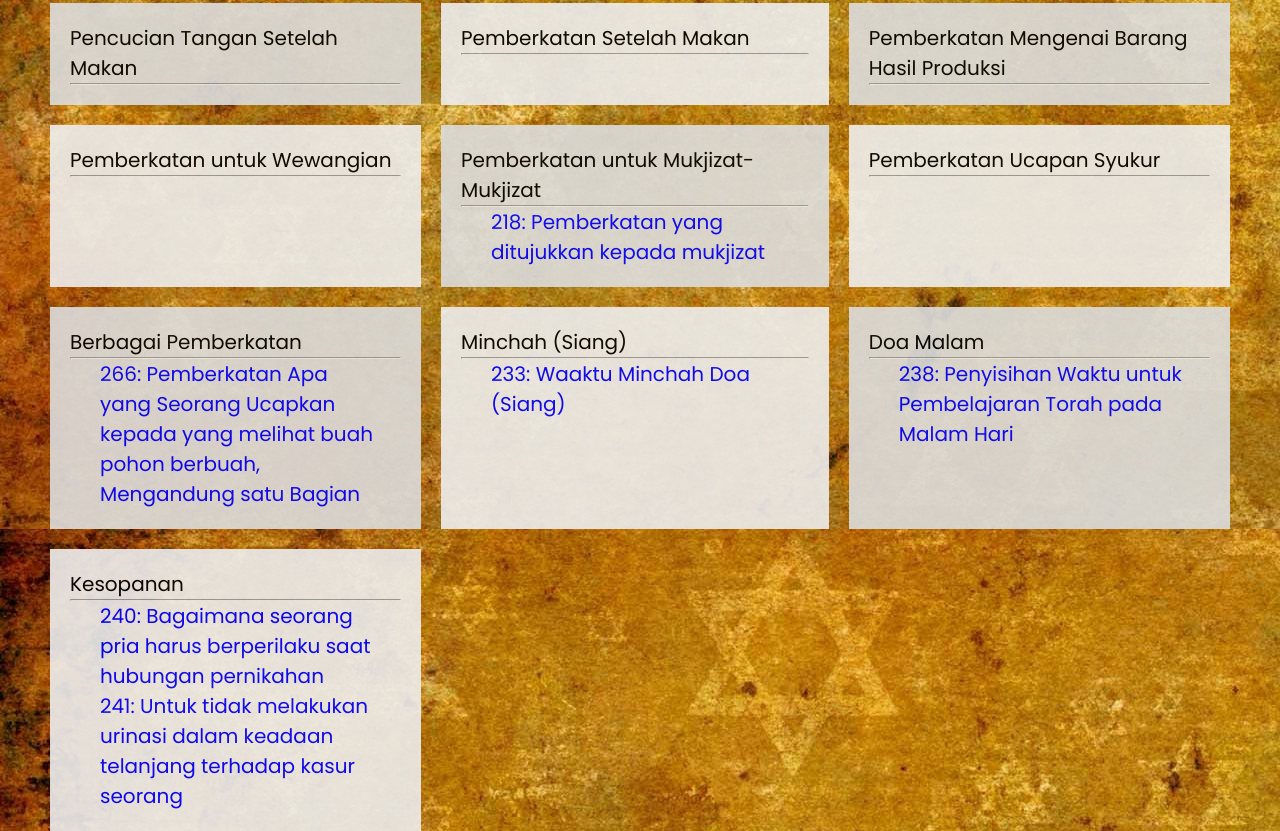
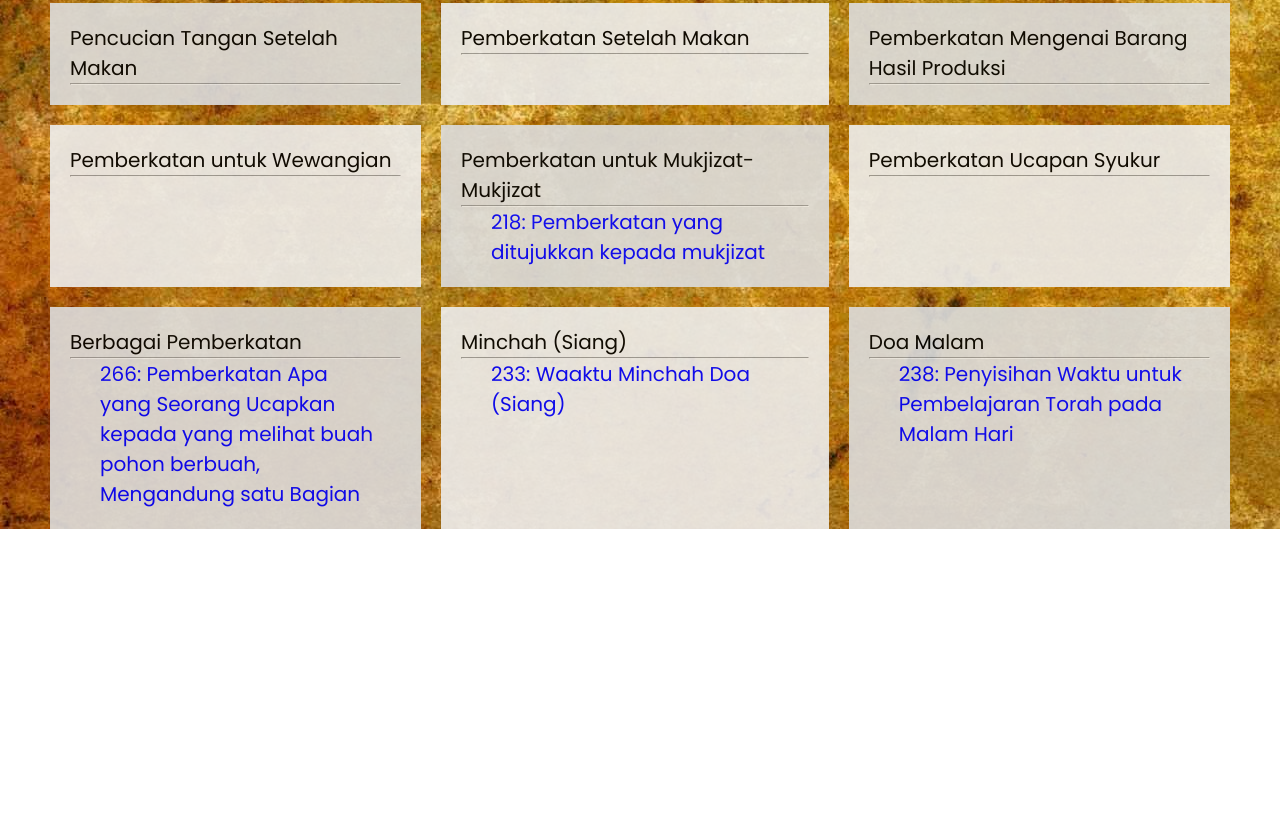
Before and after one commit to bazoka-kaka/judaistic101, a plain HTML site: page ind/shulchan/chapters2.html in a window 1280 px wide. Shown: the part 551-1382 px from the top of the page. After the commit the page ends 1080 px from the top, so only its background shows below. Drawn offline with Linux system fonts and the light colour scheme.

Commit message:
feat: remove h1 and h2 pages link from chapters 2

```diff
--- a/ind/shulchan/chapters2.html
+++ b/ind/shulchan/chapters2.html
@@ -184,19 +184,6 @@ dan pencucian tangan</a></li>
       			</li>
       		</ul>
       	</div>
-      	<div>
-      		<ul>
-      			<li>Kesopanan
-      				<hr>
-      				<ul>
-								<li><a href="ch2/h/h1.html">240: Bagaimana seorang pria harus berperilaku saat hubungan pernikahan</a></li>
-								<li><a href="ch2/h/h2.html">241: Untuk tidak melakukan urinasi dalam keadaan telanjang
-terhadap kasur seorang
-</a></li>
-      				</ul>
-      			</li>
-      		</ul>
-      	</div>
       </div>
 </body>
 <script>
```
